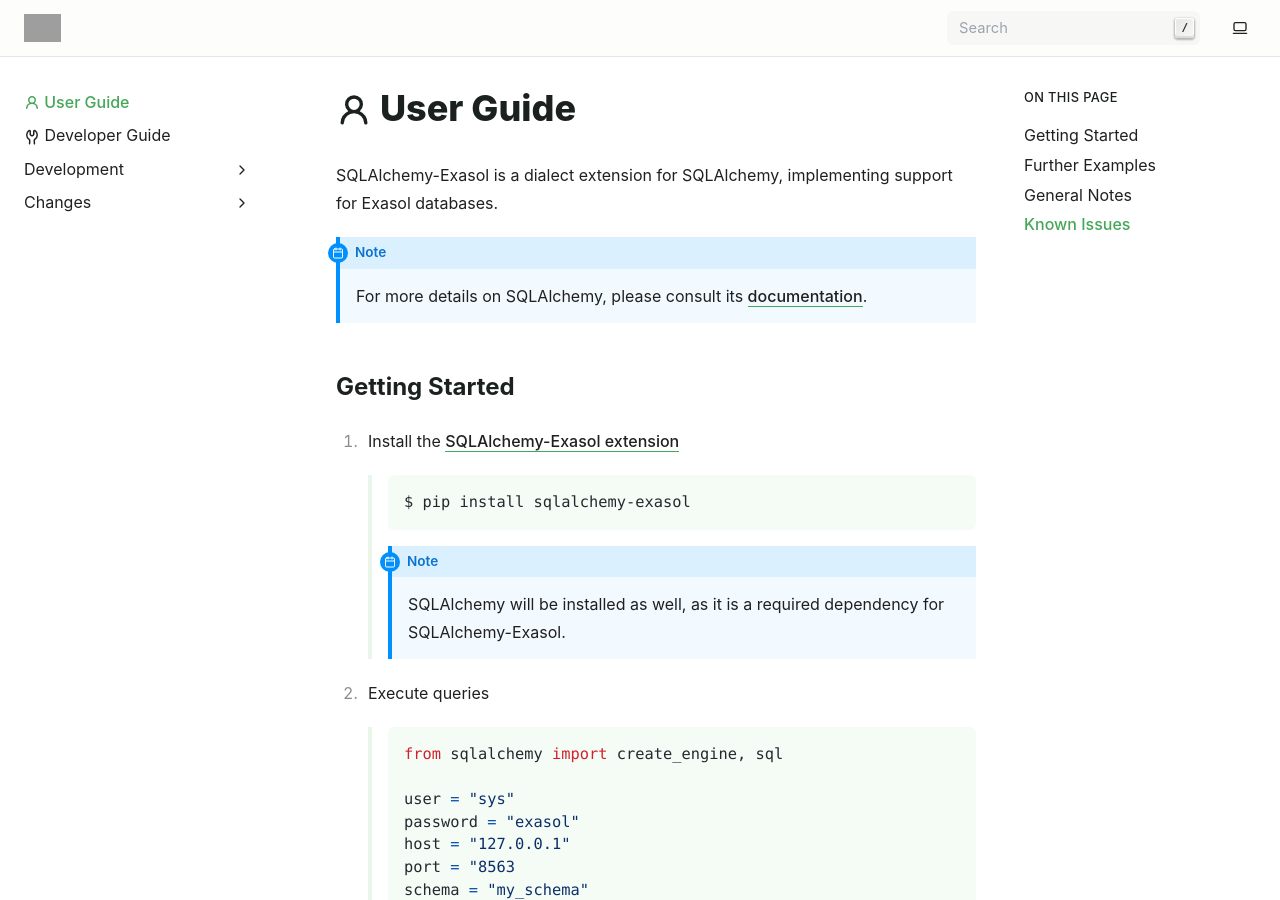
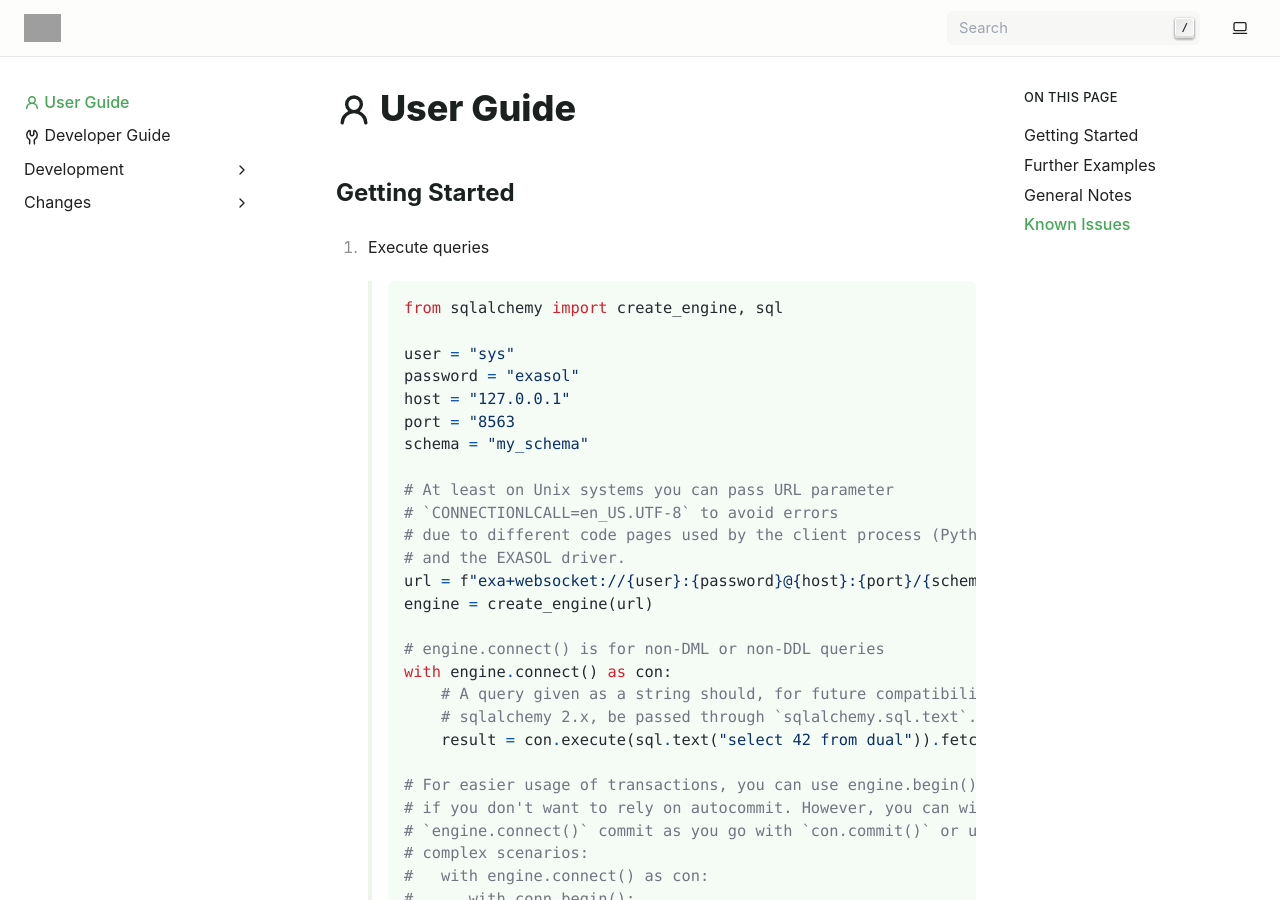
Before and after one commit to exasol/sqlalchemy-exasol, a Sphinx documentation site: the page built from doc/user_guide/index.rst, in a window 1280 px wide and 900 px high. Built offline with Sphinx 7.4.7, drawn with Linux system fonts in a browser that asks for light colours; grey boxes are pictures that could not be loaded.

```diff
--- a/doc/user_guide/index.rst
+++ b/doc/user_guide/index.rst
@@ -3,23 +3,8 @@
 :octicon:`person` User Guide
 ============================
 
-SQLAlchemy-Exasol is a dialect extension for SQLAlchemy, implementing support for Exasol databases.
-
-.. note::
-    For more details on SQLAlchemy, please consult its `documentation <https://docs.sqlalchemy.org/en/14/>`_.
-
 Getting Started
 ~~~~~~~~~~~~~~~
-
-#. Install the `SQLAlchemy-Exasol extension <https://pypi.org/project/sqlalchemy_exasol/>`_
-
-    .. code-block:: shell
-
-        $ pip install sqlalchemy-exasol
-
-    .. note::
-
-        SQLAlchemy will be installed as well, as it is a required dependency for SQLAlchemy-Exasol.
 
 #. Execute queries
 
```
Also changed, not shown: doc/user_guide/getting_started.rst (added, +42 -0 lines).
